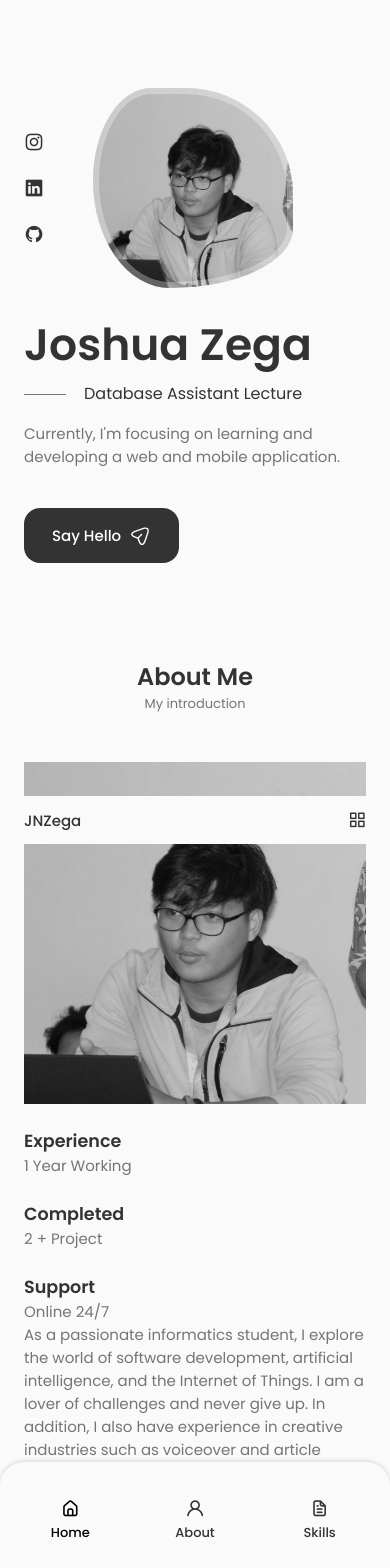
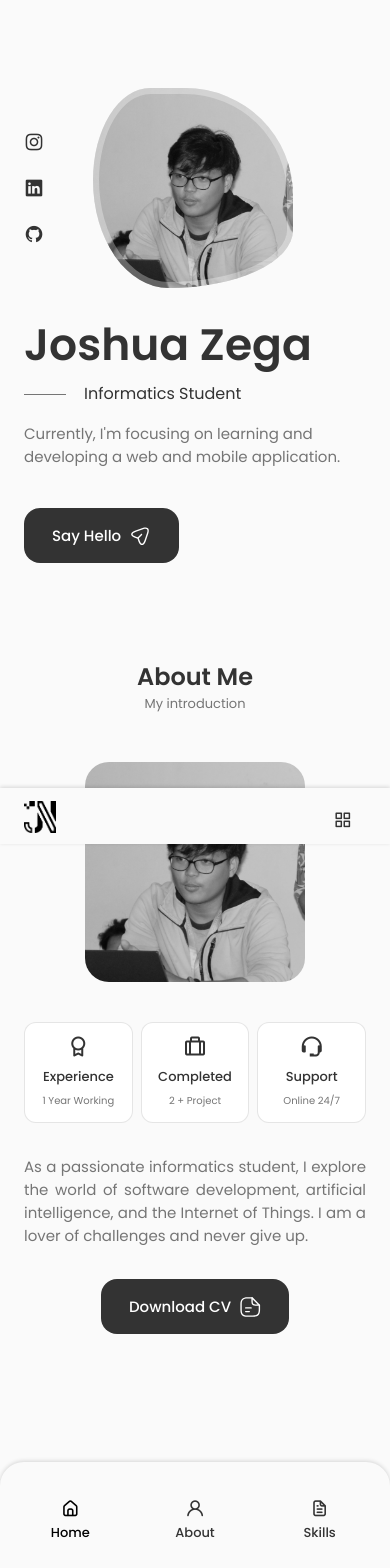
Before and after one commit to jnzega/jnzega, a React (Create React App) app: page / in a window 390 px wide. Shown: the top 1568 px of the page. After the commit the page ends 1446 px from the top, so only its background shows below. Built offline with nearby package versions, Linux system fonts and the light colour scheme.

Commit message:
Creating about page and editing some minor design

```diff
--- a/src/App.css
+++ b/src/App.css
@@ -202,8 +202,7 @@ img {
   }
 }
 
-@media screen and (max-width: 576px) {
-}
+@media screen and (max-width: 576px) {}
 
 /* For small devices */
 @media screen and (max-width: 350px) {
--- a/src/components/about/About.jsx
+++ b/src/components/about/About.jsx
@@ -1,7 +1,7 @@
 import "./about.css";
 import AboutImg from "../../assets/about.jpg";
 import CV from "../../assets/Joshua-CV.pdf";
-import Info from "./Info";
+import Info from "./Information";
 
 const About = () => {
   return (
@@ -15,7 +15,7 @@ const About = () => {
         <div className="about__data">
           <Info />
 
-                <p className="about__description">As a passionate informatics student, I explore the world of software development, artificial intelligence, and the Internet of Things. I am a lover of challenges and never give up. In addition, I also have experience in creative industries such as voiceover and article writing. Currently, I focus on developing innovative and useful web and mobile application.</p>
+          <p className="about__description">As a passionate informatics student, I explore the world of software development, artificial intelligence, and the Internet of Things. I am a lover of challenges and never give up.</p>
 
           <a download="hehe" href={CV} className="button button--flex">Download CV
             <svg
--- a/src/components/about/Info.jsx
+++ /dev/null
@@ -1,23 +0,0 @@
-
-const Info = () => {
-  return (
-    <div className="about__info grid">
-        <div className="about__box">
-            <h3 className="about__title">Experience</h3>
-            <span className="about__subtitle">1 Year Working</span>
-        </div>
-
-        <div className="about__box">
-            <h3 className="about__title">Completed</h3>
-            <span className="about__subtitle">2 + Project</span>
-        </div>
-
-        <div className="about__box">
-            <h3 className="about__title">Support</h3>
-            <span className="about__subtitle">Online 24/7</span>
-        </div>
-    </div>
-  );
-}
-
-export default Info;
--- /dev/null
+++ b/src/components/about/Information.jsx
@@ -0,0 +1,29 @@
+
+const Info = () => {
+  return (
+    <div className="about__info grid">
+      <div className="about__box">
+        <i className="bx bx-award about__icon"></i>
+
+        <h3 className="about__title">Experience</h3>
+        <span className="about__subtitle">1 Year Working</span>
+      </div>
+
+      <div className="about__box">
+        <i className="bx bx-briefcase-alt about__icon"></i>
+
+        <h3 className="about__title">Completed</h3>
+        <span className="about__subtitle">2 + Project</span>
+      </div>
+
+      <div className="about__box">
+        <i className="bx bx-support about__icon"></i>
+
+        <h3 className="about__title">Support</h3>
+        <span className="about__subtitle">Online 24/7</span>
+      </div>
+    </div>
+  );
+}
+
+export default Info;
--- a/src/components/about/about.css
+++ b/src/components/about/about.css
@@ -0,0 +1,94 @@
+.about__container {
+    grid-template-columns: repeat(2, 1fr);
+    align-items: center;
+    column-gap: 4rem;
+}
+
+.about__img {
+    width: 350px;
+    border-radius: 1.5rem;
+    justify-self: center;
+}
+
+.about__info {
+    grid-template-columns: repeat(3, 140px);
+    gap: 0.5rem;
+    margin-bottom: var(--mb-2);
+}
+
+.about__box {
+    background-color: var(--container-color);
+    border: 1px solid rgba(0, 0, 0, 0.1);
+    border-radius: 0.75rem;
+    text-align: center;
+    padding: 1rem 1.25rem;
+}
+
+.about__icon {
+    font-size: 1.5rem;
+    color: var(--title-color);
+    margin-bottom: var(--mb-0-5);
+}
+
+.about__title {
+    font-size: var(--small-font-size);
+    font-weight: var(--font-medium);
+}
+
+.about__subtitle {
+    font-size: var(--tiny-font-size);
+}
+
+.about__description {
+    padding: 0 1rem 0 0;
+    margin-bottom: var(--mb-2-5);
+    text-align: justify;
+}
+
+/*=============== BREAKPOINTS ===============*/
+/* For large devices */
+@media screen and (max-width: 992px) {
+    .about__container {
+        grid-template-columns: 1fr;
+        row-gap: 2.5rem;
+    }
+
+    .about__img {
+        width: 220px;
+    }
+
+    .about__box {
+        padding: 0.75rem 0.5rem;
+    }
+
+    .about__data {
+        text-align: center;
+    }
+
+    .about__info {
+        justify-content: center;
+    }
+
+    .about__description {
+        padding: 0 5rem;
+        margin-bottom: 2rem;
+    }
+}
+
+/* For medium devices */
+@media screen and (max-width: 576px) {
+    .about__info {
+        grid-template-columns: repeat(3, 1fr);
+    }
+
+    .about__description {
+        padding: 0;
+    }
+}
+
+/* For small devices */
+@media screen and (max-width: 350px) {
+    .about__info {
+        grid-template-columns: repeat(2, 1fr);
+    }
+}
--- a/src/components/header/Header.jsx
+++ b/src/components/header/Header.jsx
@@ -1,5 +1,6 @@
 import { useState } from "react";
 import "./header.css";
+import LogoImg from "../../assets/logo.png";
 
 const Header = () => {
   /* ================== Toggle ==================== */
@@ -8,7 +9,7 @@ const Header = () => {
     <header className="header">
       <nav className="nav container">
         <a href="index.html" className="nav__logo">
-          JNZega
+          <img src={LogoImg} alt="JNZega" className="logo__img" />
         </a>
 
         <div className={Toggle ? "nav__menu show-menu" : "nav__menu"}>
--- a/src/components/header/header.css
+++ b/src/components/header/header.css
@@ -5,6 +5,7 @@
     left: 0;
     z-index: var(--z-fixed);
     background-color: var(--body-color);
+    box-shadow: 0 1px 4px rgba(0, 0, 0, 0.15);
 }
 
 .nav {
@@ -16,9 +17,11 @@
 }
 
 .nav__logo,
-.nav__toggle {
+.nav__toggle,
+.logo__img {
     color: var(--title-color);
     font-weight: var(--font-medium);
+    width: 2rem;
 }
 
 .nav__list {
@@ -54,6 +57,8 @@
     .header {
         top: initial;
         bottom: 0;
+        box-shadow: 0 -1px 4px rgba(0, 0, 0, 0.15);
+        padding-top: 0.5rem;
     }
 
     .nav {
--- a/src/components/home/Data.jsx
+++ b/src/components/home/Data.jsx
@@ -5,7 +5,7 @@ const Data = () => {
     <h1 className="home__title">
         Joshua Zega
     </h1>
-    <h3 className="home__subtitle">Database Assistant Lecture</h3>
+    <h3 className="home__subtitle">Informatics Student</h3>
     <p className="home__description">Currently, I'm focusing on learning and developing a web and mobile application.</p>
 
     <a href="#contact" className="button button--flex">
```
Also changed, not shown: src/assets/logo.png (added). Lines whose indentation alone changed are shown as unchanged.
